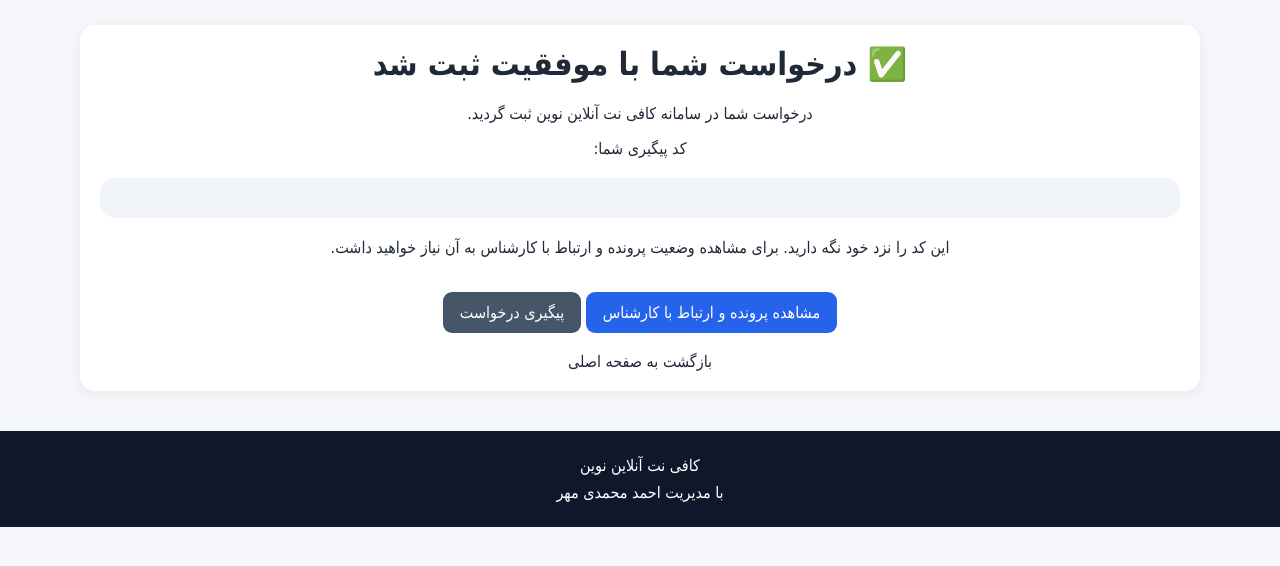
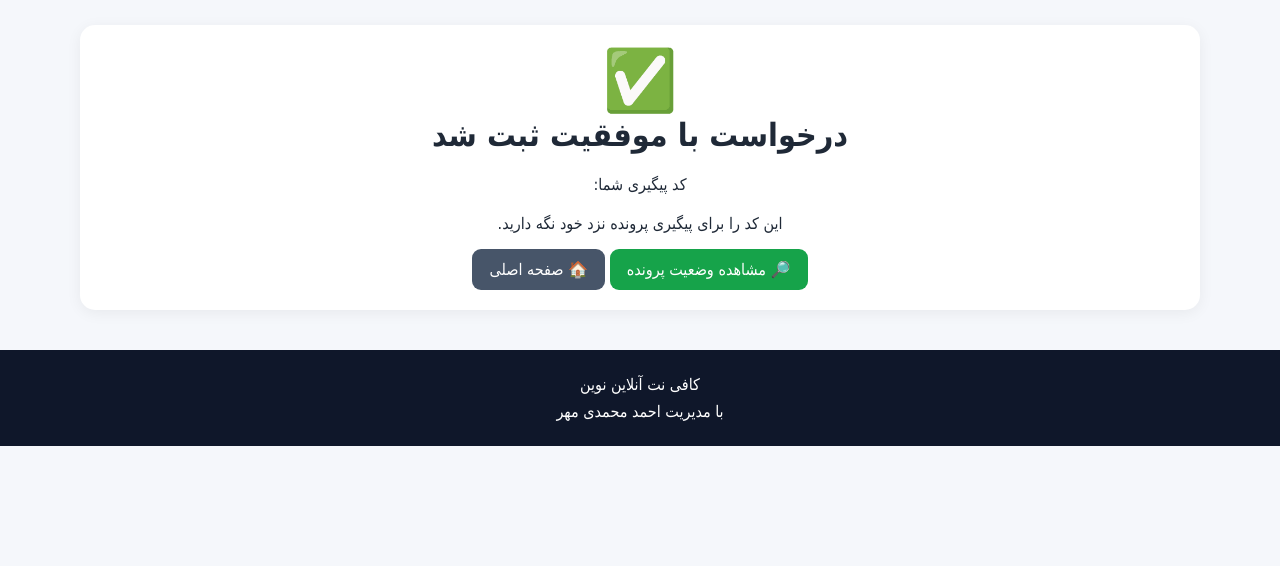
Before and after one commit to amhmdy307-stack/online-novin, a Flask app: page /success in a window 1280 px wide. Shown: the part 65-631 px from the top of the page. Run offline with Flask 3, Linux system fonts and the light colour scheme; data comes from the database, SQL or seed files in the repository.

Commit message:
Update success.html

```diff
--- a/templates/success.html
+++ b/templates/success.html
@@ -6,56 +6,55 @@
 
 {% block content %}
 
-<div class="card" style="text-align:center;">
+<div
+    class="card"
+    style="text-align:center;"
+>
 
-    <h1>✅ درخواست شما با موفقیت ثبت شد</h1>
+    <div style="font-size:60px;">
+        ✅
+    </div>
 
-    <p>
-        درخواست شما در سامانه کافی نت آنلاین نوین ثبت گردید.
-    </p>
+    <h1>
+        درخواست با موفقیت ثبت شد
+    </h1>
 
     <p>
         کد پیگیری شما:
     </p>
 
-    <div style="
-        font-size:42px;
-        font-weight:bold;
-        letter-spacing:8px;
-        background:#f1f5f9;
-        padding:20px;
-        border-radius:15px;
-        margin:20px 0;
-        direction:ltr;
-    ">
+    <div
+        style="
+            font-size:42px;
+            font-weight:bold;
+            letter-spacing:8px;
+            margin:20px 0;
+        "
+    >
         {{ tracking_code }}
     </div>
 
     <p>
-        این کد را نزد خود نگه دارید.
-        برای مشاهده وضعیت پرونده و ارتباط با کارشناس به آن نیاز خواهید داشت.
+        این کد را برای پیگیری پرونده نزد خود نگه دارید.
     </p>
 
-    <br>
 
     <a
-        href="{{ url_for('customer_request', tracking_code=tracking_code) }}"
-        class="btn"
+        href="{{ url_for(
+            'tracking',
+            code=tracking_code
+        ) }}"
+        class="btn btn-success"
     >
-        مشاهده پرونده و ارتباط با کارشناس
+        🔎 مشاهده وضعیت پرونده
     </a>
 
+
     <a
-        href="{{ url_for('tracking') }}"
+        href="{{ url_for('home') }}"
         class="btn btn-secondary"
     >
-        پیگیری درخواست
-    </a>
-
-    <br><br>
-
-    <a href="{{ url_for('home') }}">
-        بازگشت به صفحه اصلی
+        🏠 صفحه اصلی
     </a>
 
 </div>
```
